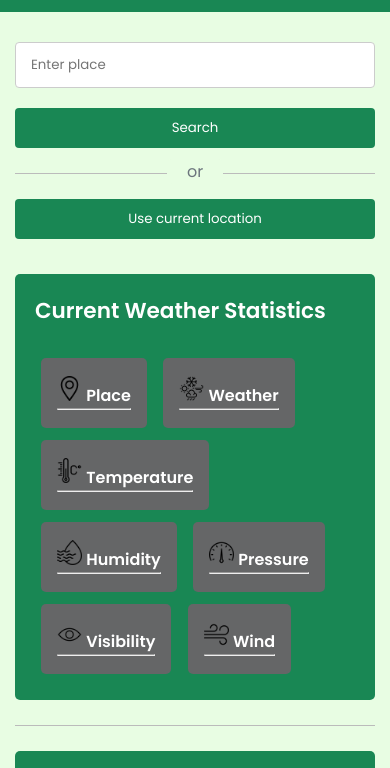
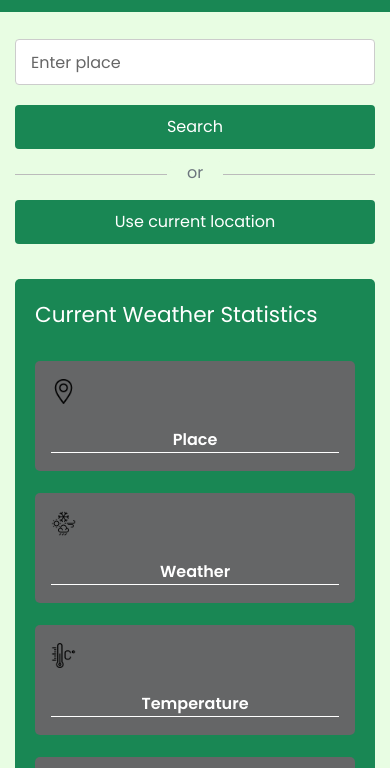
Before and after one commit to TechgeekAyush/weatherwizard, a plain HTML site: page index.html in a window 390 px wide. Shown: the part 58-826 px from the top of the page. Drawn offline with nearby package versions, Linux system fonts and the light colour scheme.

Commit message:
Changes for improved responsiveness

```diff
--- a/index.html
+++ b/index.html
@@ -8,6 +8,8 @@
   <link rel="icon" type="image/x-icon" href="images/weather app icon.png">
   <link rel="stylesheet" href="style.css">
   <link rel="stylesheet" href="https://unpkg.com/boxicons@2.1.4/css/boxicons.min.css">
+  <link href="https://cdn.jsdelivr.net/npm/daisyui@5" rel="stylesheet" type="text/css" />
+  <script src="https://cdn.jsdelivr.net/npm/@tailwindcss/browser@4"></script>
 </head>
 
 <body>
--- a/style.css
+++ b/style.css
@@ -10,7 +10,7 @@
 }
 
 html {
-    scroll-behavior:smooth;
+    scroll-behavior: smooth;
 }
 
 :root {
@@ -25,28 +25,29 @@ body {
     color: var(--text-color);
 }
 
-body.dark{
+body.dark {
     --body-color: #022402;
     --nav-color: #214322;
     --side-nav: #214322;
     --text-color: #ffffff;
 }
 
-body.dark nav{
+body.dark nav {
     border: 1px solid #393838;
 }
 
-nav{
+nav {
     position: fixed;
     top: 0;
     left: 0;
     height: 70px;
     width: 100%;
     background-color: var(--nav-color);
-    z-index: 100; /*The z-index property specifies the stack order of an element (which element should be placed in front of, or behind, the others).*/
+    z-index: 100;
+    /*The z-index property specifies the stack order of an element (which element should be placed in front of, or behind, the others).*/
 }
 
-nav .nav-bar{
+nav .nav-bar {
     position: relative;
     height: 100%;
     max-width: 1000px;
@@ -59,7 +60,7 @@ nav .nav-bar{
     justify-content: space-between;
 }
 
-nav .nav-bar .sidebarOpen{
+nav .nav-bar .sidebarOpen {
     color: var(--text-color);
     font-size: 25px;
     padding: 5px;
@@ -67,26 +68,29 @@ nav .nav-bar .sidebarOpen{
     display: none;
 }
 
-nav .nav-bar .logo a{
+nav .nav-bar .logo a {
     font-size: 25px;
     font-weight: 500;
     color: var(--text-color);
     text-decoration: none;
 }
 
-.menu .logo-toggle{
-    display: none; /*to not display the box*/
+.menu .logo-toggle {
+    display: none;
+    /*to not display the box*/
 }
-.nav-bar .nav-links{
+
+.nav-bar .nav-links {
     display: flex;
     align-items: center;
 }
-.nav-bar .nav-links li{
+
+.nav-bar .nav-links li {
     margin: 0 5px;
     list-style: none;
 }
 
-.nav-links li a{
+.nav-links li a {
     position: relative;
     font-size: 17px;
     font-weight: 400;
@@ -95,7 +99,7 @@ nav .nav-bar .logo a{
     padding: 10px;
 }
 
-.nav-links li a::before{
+.nav-links li a::before {
     content: '';
     position: absolute;
     left: 50%;
@@ -108,11 +112,11 @@ nav .nav-bar .logo a{
     transition: all 0.3s ease;
 }
 
-.nav-links li:hover a::before{
+.nav-links li:hover a::before {
     opacity: 1;
 }
 
-.darkLight-searchBox .dark-light{
+.darkLight-searchBox .dark-light {
     height: 40px;
     width: 40px;
     display: flex;
@@ -121,30 +125,36 @@ nav .nav-bar .logo a{
     margin: 0 5px;
 }
 
-.dark-light i{
+.dark-light i {
     position: absolute;
     color: var(--text-color);
     font-size: 22px;
     cursor: pointer;
     transition: all 0.3s ease;
 }
-.dark-light i.sun{
+
+.dark-light i.sun {
     opacity: 0;
-    pointer-events: none; /*prevents all click, state and cursor options*/
+    pointer-events: none;
+    /*prevents all click, state and cursor options*/
 }
 
-.dark-light.active i.sun{
+.dark-light.active i.sun {
     opacity: 1;
-    pointer-events: auto; /*restores the default functionality*/
+    pointer-events: auto;
+    /*restores the default functionality*/
 }
-.dark-light.active i.moon{
+
+.dark-light.active i.moon {
     opacity: 0;
     pointer-events: none;
 }
 
 .container {
-    display: flex; /*display contents as 1D layout*/
-    gap: 35px; /*for gap between the search box and the contents*/
+    display: flex;
+    /*display contents as 1D layout*/
+    gap: 35px;
+    /*for gap between the search box and the contents*/
     padding: 30px;
 }
 
@@ -155,11 +165,30 @@ nav .nav-bar .logo a{
 .weather-input input {
     width: 100%;
     height: 46px;
-    outline: none; /*text box border is not highlighted*/
+    outline: none;
+    /*text box border is not highlighted*/
     padding: 0 15px;
     border: 1px solid #ccc;
     border-radius: 4px;
     margin: 10px 0 20px 0;
+    color: #000;
+    /* visible in light mode */
+    background: #fff;
+}
+
+/* placeholder should also be dark in light mode */
+.weather-input input::placeholder {
+    color: #666;
+}
+
+/* override for dark mode so text stays white */
+body.dark .weather-input input {
+    color: #fff;
+    background: var(--nav-color);
+}
+
+body.dark .weather-input input::placeholder {
+    color: #ccc;
 }
 
 .weather-input input:focus {
@@ -174,11 +203,13 @@ nav .nav-bar .logo a{
     background: #bbb;
     display: flex;
     align-items: center;
-    justify-content: center; /*aligns the flex items at the center of the container*/
+    justify-content: center;
+    /*aligns the flex items at the center of the container*/
 }
 
 .weather-input .separator::before {
-    content: "or"; /*inserts or before the content of selected element (weather input seperator)*/
+    content: "or";
+    /*inserts or before the content of selected element (weather input seperator)*/
     color: #6C757D;
     padding: 0 20px;
     border-radius: 5px;
@@ -208,8 +239,13 @@ nav .nav-bar .logo a{
     background: #198754;
     border-radius: 5px;
     padding: 20px 70px 20px 20px;
-    display: flex;
-    justify-content: space-between; /*aligns the flex items at the center of the container*/
+    /* use block layout so children can expand to full width */
+    display: block;
+}
+
+/* make details stretch if any flex container remains */
+.weather-data .current-weather .details {
+    width: 100%;
 }
 
 .weather-data .separator {
@@ -219,7 +255,8 @@ nav .nav-bar .logo a{
     background: #bbb;
     display: flex;
     align-items: center;
-    justify-content: center; /*aligns the flex items at the center of the container*/
+    justify-content: center;
+    /*aligns the flex items at the center of the container*/
 }
 
 .current-weather .icon {
@@ -236,26 +273,41 @@ nav .nav-bar .logo a{
     text-transform: capitalize;
 }
 
-.days .weather-cards {
-    display:inline-flex;
-    flex-wrap: wrap;
-    margin: 6px;
+/* responsive weather card container – use grid for automatic columns */
+.days {
+    display: grid;
+    grid-template-columns: repeat(auto-fit, minmax(200px, 1fr));
+    gap: 10px;
+    justify-items: center;
 }
 
-.weather-cards .card {
+/* each UL still a flex container for inner cards but treat it as a grid item */
+.days .weather-cards,
+.days .weather-cards-1 {
+    display: flex;
+    flex-wrap: wrap;
+    gap: 10px;
+    justify-content: center;
+    margin: 6px;
+    width: 100%;
+    /* let grid control width */
+    max-width: 250px;
+}
+
+/* card styling unchanged except make flex items */
+.weather-cards .card,
+.weather-cards-1 .card {
     color: #fff;
     padding: 18px 16px;
     list-style: none;
     background: #656667;
     border-radius: 5px;
     text-align: center;
+    flex: 1 1 150px;
+    /* allow cards to grow/shrink */
+    max-width: 250px;
 }
 
-.days .weather-cards-1 {
-    display: inline-flex;
-    flex-wrap: wrap;
-    gap: 20px;
-}
 
 .weather-cards-1 .card {
     color: #fff;
@@ -287,9 +339,8 @@ nav .nav-bar .logo a{
     .weather-data .current-weather {
         padding: 20px;
     }
-    .weather-cards {
-        flex-wrap: wrap;
-    }
+
+    /* no additional layout tweaks needed – grid handles column count */
 }
 
 @media (max-width: 950px) {
@@ -303,20 +354,25 @@ nav .nav-bar .logo a{
         font-size: 1.45rem;
         padding: 16px 0;
     }
+
     .container {
         flex-wrap: wrap;
         padding: 15px;
     }
+
     .weather-input {
         width: 100%;
     }
+
     .weather-data h2 {
         font-size: 1.35rem;
     }
-    nav .nav-bar .sidebarOpen{
+
+    nav .nav-bar .sidebarOpen {
         display: block;
     }
-    .menu{
+
+    .menu {
         position: fixed;
         height: 100%;
         width: 320px;
@@ -327,31 +383,54 @@ nav .nav-bar .logo a{
         z-index: 100;
         transition: all 0.4s ease;
     }
-    nav.active .menu{
+
+    nav.active .menu {
         left: -0%;
     }
-    nav.active .nav-bar .navLogo a{
+
+    nav.active .nav-bar .navLogo a {
         opacity: 0;
         transition: all 0.3s ease;
     }
-    .menu .logo-toggle{
+
+    .menu .logo-toggle {
         display: block;
         width: 100%;
         display: flex;
         align-items: center;
         justify-content: space-between;
     }
-    .logo-toggle .siderbarClose{
+
+    .logo-toggle .siderbarClose {
         color: var(--text-color);
         font-size: 24px;
         cursor: pointer;
     }
-    .nav-bar .nav-links{
+
+    .nav-bar .nav-links {
         flex-direction: column;
         padding-top: 30px;
     }
-    .nav-links li a{
+
+    .nav-links li a {
         display: block;
         margin-top: 20px;
     }
 }
+
+/* make cards stack on very narrow viewports */
+@media (max-width: 600px) {
+
+    .weather-cards .card,
+    .weather-cards-1 .card {
+        flex: 1 1 100%;
+        max-width: none;
+    }
+
+    /* also make the list items full width so each card sits alone */
+    .days .weather-cards,
+    .days .weather-cards-1 {
+        flex: 1 1 100%;
+        max-width: none;
+    }
+}
```
Lines whose indentation alone changed are shown as unchanged.
